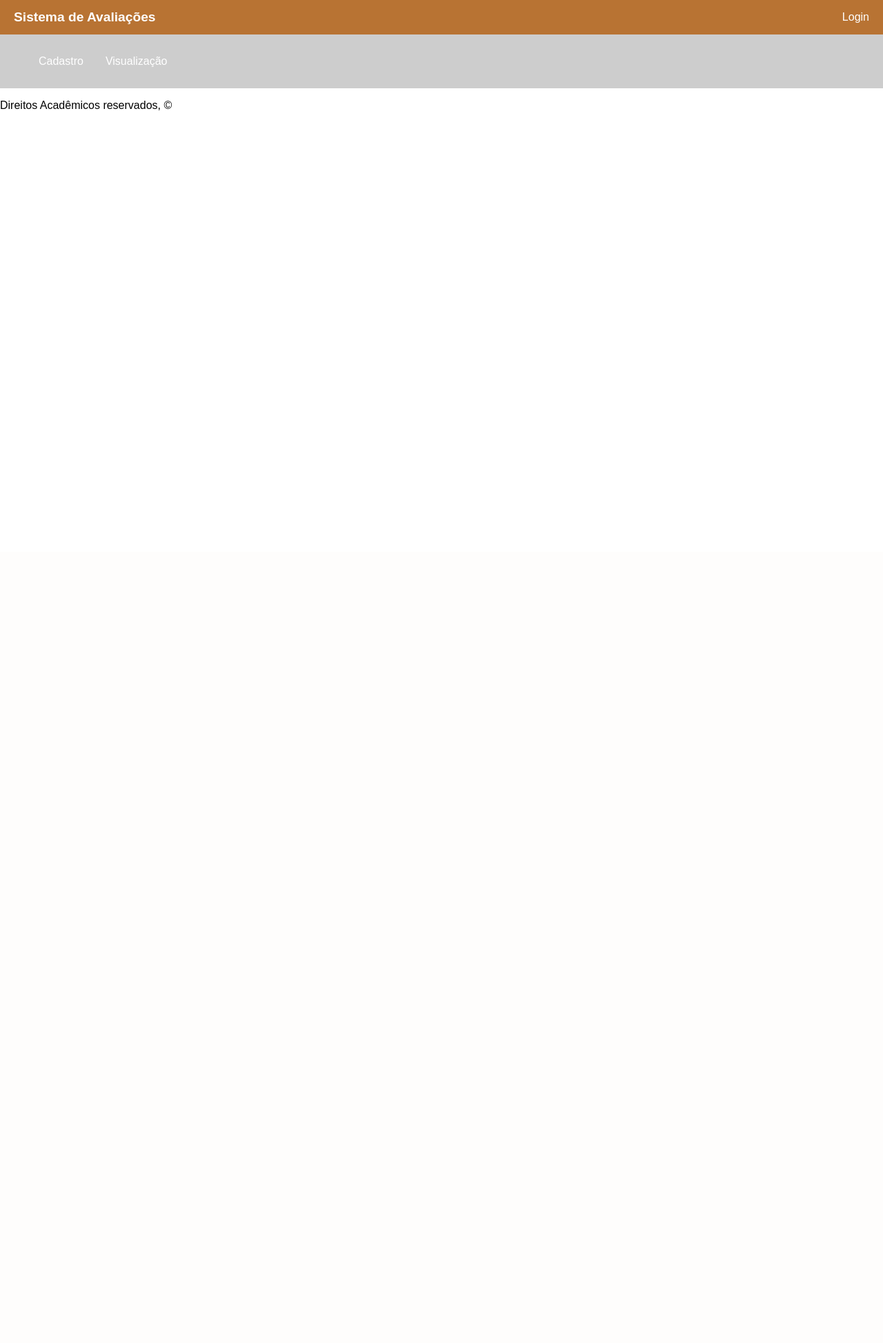
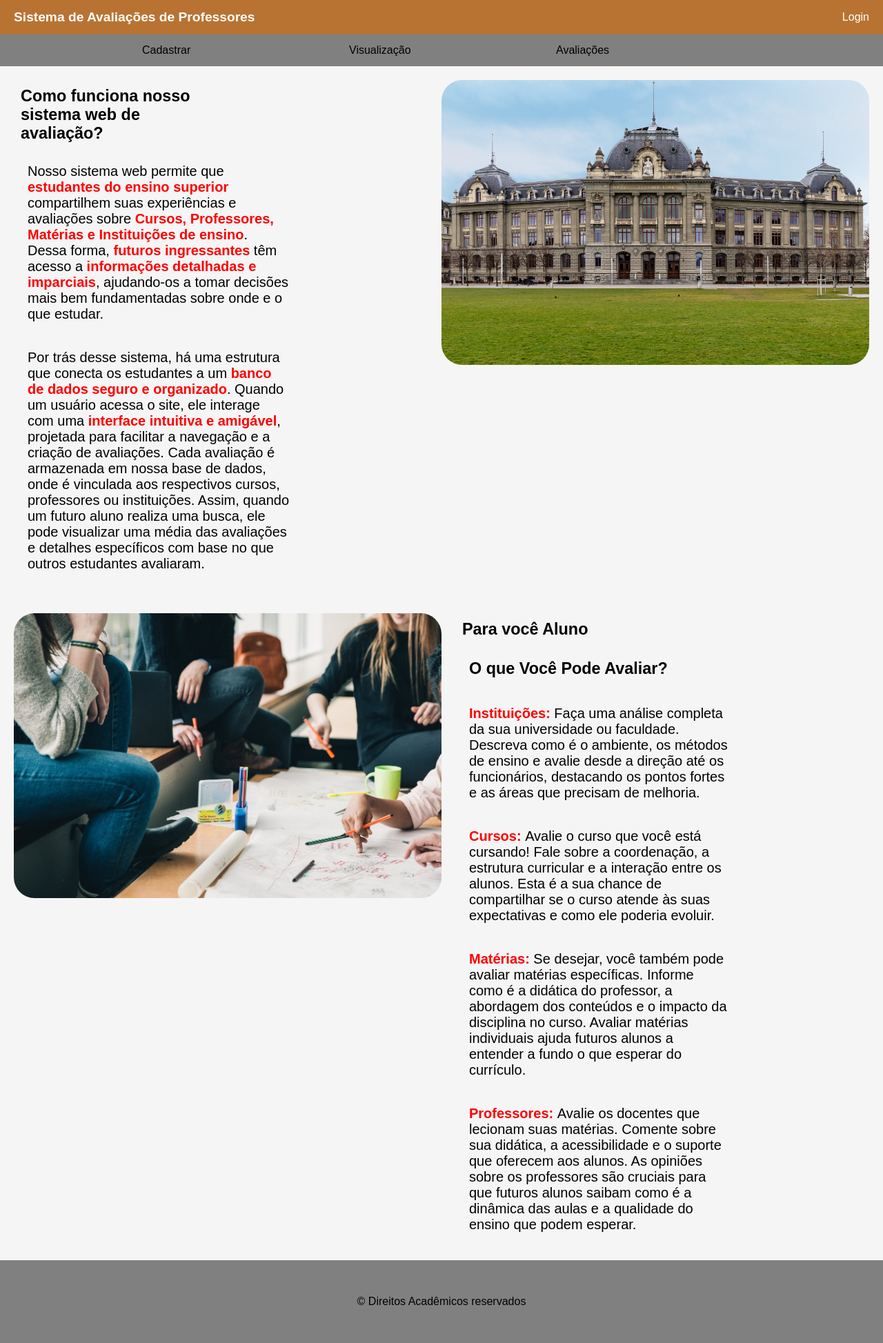
Before and after one commit to FelipeKondoNakano/projetoP2Fatec, a PHP site: page /home.html in a window 1280 px wide. Shown: the whole page at 69% size. Before the commit the page ends 160 px from the top, so only its background shows below. Run offline with PHP 8.4, Linux system fonts and the light colour scheme.

Commit message:
Desenvolvimento da página Home

```diff
--- a/home.html
+++ b/home.html
@@ -8,32 +8,94 @@
 </head>
 
 <body>
+
     <header class="head">
-        <h1>Sistema de Avaliações</h1>
+        <h1>Sistema de Avaliações de Professores</h1>
         <p><a href="#login">Login</a></p>
     </header>
+
     <nav class="menu">
-        <ul class="opMenu">
-            <li><a href="#Cadastro">Cadastro</a>
+        <li><a href="#Cadastro">Cadastrar</a>
             <ul class="cadastro">
-                    <li><a href="#professores">Cadastro de Professores</a></li>
-                    <li><a href="#instituicoes">Cadastro de Instituições</a></li>
-                    <li><a href="#cursos">Cadastro de Cursos</a></li>
-                    <li><a href="#usuarios">Cadastro de Usuários</a></li>
+                <li><a href="#professores">Cadastrar Professor</a></li>
+                <li><a href="#instituicoes">Cadastrar Instituição</a></li>
+                <li><a href="#cursos">Cadastrar Curso</a></li>
+                <li><a href="#usuarios">Cadastrar Usuário</a></li>
+                <li><a href="#materia">Cadastrar Matéria</a></li>
             </ul>
         </li>
         <li><a href="#Cadastro">Visualização</a>
             <ul class="visualizar">
-                    <li><a href="#">Visualização de Professores</a></li>
-                    <li><a href="#">Visualização de Instituições</a></li>
-                    <li><a href="#">Visualização de Curso</a></li>
-                    <li><a href="#">Visualização de Usuário</a></li>
+                <li><a href="#">Visualizar Professores</a></li>
+                <li><a href="#">Visualizar Instituições</a></li>
+                <li><a href="#">Visualizar Curso</a></li>
+                <li><a href="#">Visualizar Usuário</a></li>
+                <li><a href="#">Visualizar Matérias</a></li>
             </ul>
         </li>
+        <li><a href="#Avaliacao">Avaliações</a>
+            <ul class="avaliacao">
+                <li><a href="#">Avaliar Professores</a></li>
+                <li><a href="#">Avaliar Instituições</a></li>
+                <li><a href="#">Avaliar Cursos</a></li>
+                <li><a href="#">Avaliar Matérias</a></li>
             </ul>
+        </li>
     </nav>
+
+    <section class="body">
+        <section class="content">
+            <h1 class="titulo">Como funciona nosso sistema web de avaliação?</h1>
+            <p class="texto">Nosso sistema web permite que <span>estudantes do ensino superior</span>
+                compartilhem suas experiências e avaliações sobre<span> Cursos, Professores,
+                    Matérias e Instituições de ensino</span>. Dessa forma, <span>futuros ingressantes</span>
+                têm acesso a <span>informações detalhadas e imparciais</span>, ajudando-os a tomar
+                decisões mais bem fundamentadas sobre onde e o que estudar.
+            </p>
+            <p class="texto">Por trás desse sistema, há uma estrutura que conecta os estudantes
+                a um<span> banco de dados seguro e organizado</span>. Quando um usuário acessa o
+                site, ele interage com uma <span>interface intuitiva e amigável</span>, projetada
+                para facilitar a navegação e a criação de avaliações. Cada avaliação
+                é armazenada em nossa base de dados, onde é vinculada aos respectivos cursos,
+                professores ou instituições. Assim, quando um futuro aluno realiza uma busca,
+                ele pode visualizar uma média das avaliações e detalhes específicos
+                com base no que outros estudantes avaliaram.
+            </p>
+        </section>
+        <img src="img/university.jpg" alt="Universidade">
+    </section>
+    <section class="body">
+        <img src="img/aluno.jpg" alt="grupodealunos">
+        <section class="content">
+            <h1 class="titulo">Para você Aluno</h1>
+            <h3 class="texto">O que Você Pode Avaliar?</h3>
+            <p class="texto">
+                <span>Instituições:</span> Faça uma análise completa da sua universidade ou faculdade.
+                Descreva como é o ambiente, os métodos de ensino e avalie desde a direção até os funcionários,
+                destacando os pontos fortes e as áreas que precisam de melhoria.
+            </p>
+
+            <p class="texto">
+                <span>Cursos: </span>Avalie o curso que você está cursando! Fale sobre a coordenação, a
+                estrutura curricular e a interação entre os alunos. Esta é a sua chance de compartilhar se o
+                curso atende às suas expectativas e como ele poderia evoluir.
+            </p>
+
+            <p class="texto">
+                <span>Matérias:</span> Se desejar, você também pode avaliar matérias específicas. Informe como é a
+                didática do professor, a abordagem dos conteúdos e o impacto da disciplina no curso. Avaliar matérias
+                individuais ajuda futuros alunos a entender a fundo o que esperar do currículo.
+            </p>
+            <p class="texto">
+                <span>Professores: </span>Avalie os docentes que lecionam suas matérias. Comente sobre sua didática, a
+                acessibilidade e o suporte que oferecem aos alunos. As opiniões sobre os professores são cruciais para
+                que futuros alunos saibam como é a dinâmica das aulas e a qualidade do ensino que podem esperar.
+            </p>
+        </section>
+    </section>
+
     <footer class="foot">
-        <p>Direitos Acadêmicos reservados, &copy;</p>
+        <p>&copy; Direitos Acadêmicos reservados</p>
     </footer>
 </body>
 
--- a/styles/style-home.css
+++ b/styles/style-home.css
@@ -1,3 +1,8 @@
+*{
+    margin: 0;
+    padding: 0;
+    box-sizing: border-box;
+}
 body{
     margin: 0 auto;
     font-family: Arial, Helvetica, sans-serif;
@@ -5,6 +10,8 @@ body{
 
 /*-------Header-------*/
 .head{
+    width: 100%;
+    height: 50px;
     background-color: rgb(184,115,51);
     display: flex;
     flex-direction: row;
@@ -29,50 +36,111 @@ body{
 
 /*-------Navegação-------*/
 .menu{
-    background-color: rgb(205,205,205);
+    background-color: rgb(128,128,128);
     display: flex;
     align-items: center;
-    overflow: hidden;
+    justify-content: center;
+    transition: all .3s ease-in-out;
 }
 .menu li{
-    float: left;
-    list-style-type: none;
+    width: 300px;
+    display: block;
+    flex-direction: column;
     position: relative;
+    transition:.3s ease-in-out;
 }
 .menu a{
-    display:block;
-    color: rgb(255,255,255);
+    display: flex;
+    color: rgb(0,0,0);
     text-align: center;
     padding: 14px 16px;
     text-decoration: none;
 }
 .menu a:hover{
-    background-color: rgb(50,50,50);
+    background-color: rgb(184,115,51);
+
 }
-.cadastro, .visualizar {
-    display: none; /* Esconde os submenus por padrão */
-    position: absolute;
-    background-color: rgb(205, 205, 205);
-    min-width: 160px; /* Largura mínima dos submenus */
-    z-index: 1; /* Garante que os submenus fiquem acima do conteúdo */
+.menu li:hover .cadastro,
+.menu li:hover .visualizar,
+.menu li:hover .avaliacao{
+    display: block;
+    transition:.3s ease-in-out;
 }
 
-.menu li:hover .cadastro,
-.menu li:hover .visualizar {
-    display: block; /* Exibe o submenu ao passar o mouse */
+/*Menu Suspenso*/
+.cadastro,
+.visualizar,
+.avaliacao{
+    width: 100%;
+    display: none;
+    flex-direction: column;
+    position: absolute;
+    z-index: 1;
+    left: 0;
+    top: 100%;
+    box-shadow: 5px 10px 20px rgba(0,0,0, .3);
 }
+.cadastro a,
+.visualizar a,
+.avaliacao a{
+    background-color: rgb(205,205,205);
+    display: block;
+    padding: 16px 32px;
+    text-decoration: none;
+    color: rgb(0,0,0);
+    font-size: 16px;
+    transition: all .3s ease-in-out;
+}
+.cadastro a:hover,
+.visualizar a:hover,
+.avaliacao a:hover{
+    background-color: rgb(184,115,51);
+    color: rgb(255,255,255);
+}
+/*-------Fim Navegação-------*/
 
-.cadastro li, .visualizar li {
-    float: none; /* Remove o float para os itens do submenu */
+/*-------Corpo-------*/
+.body{
+    background-color:rgb(245,245,245);
+    display: flex;
+    align-items: flex-start;
+    flex-direction: row;
+    font-size: 20px;
+    padding: 20px;
+    gap: 20px;
 }
+.body .titulo{
+    color: rgb(0,0,0);
+    padding: 10px;
+    max-width: 50%;
+}
+.body .texto{
+    padding: 20px;
+    max-width: 70%;
+}
+.body span{
+    color: rgb(255,0,0);
+    font-weight:bolder;
+}
+.body .content{
+    max-width: 50%;
+    display: flex;
+    flex-direction: column;
+}
+.body img{
+    width: 50%;
+    height: auto;
+    border-radius: 30px;
+}
+/*-------Fim Corpo-------*/
 
-.cadastro a, .visualizar a {
-    padding: 12px 16px; /* Ajusta o padding dos links do submenu */
-    color: rgb(0, 0, 0); /* Cor do texto no submenu */
+/*-------Footer-------*/
+.foot{
+    width: 100%;
+    height: 120px;
+    display:flex;
+    align-items: center;
+    justify-content: center;
+    background-color: rgb(128,128,128);
 }
-
-.cadastro a:hover, .visualizar a:hover {
-    background-color: rgb(160, 160, 160); /* Cor de fundo para itens do submenu ao passar o mouse */
-}
-
-/*-------Fim Navegação-------*/
+/*-------Fim Footer-------*/
```
Also changed, not shown: img/aluno.jpg (added), img/university.jpg (added), script/script.php (added). Lines whose indentation alone changed are shown as unchanged.
